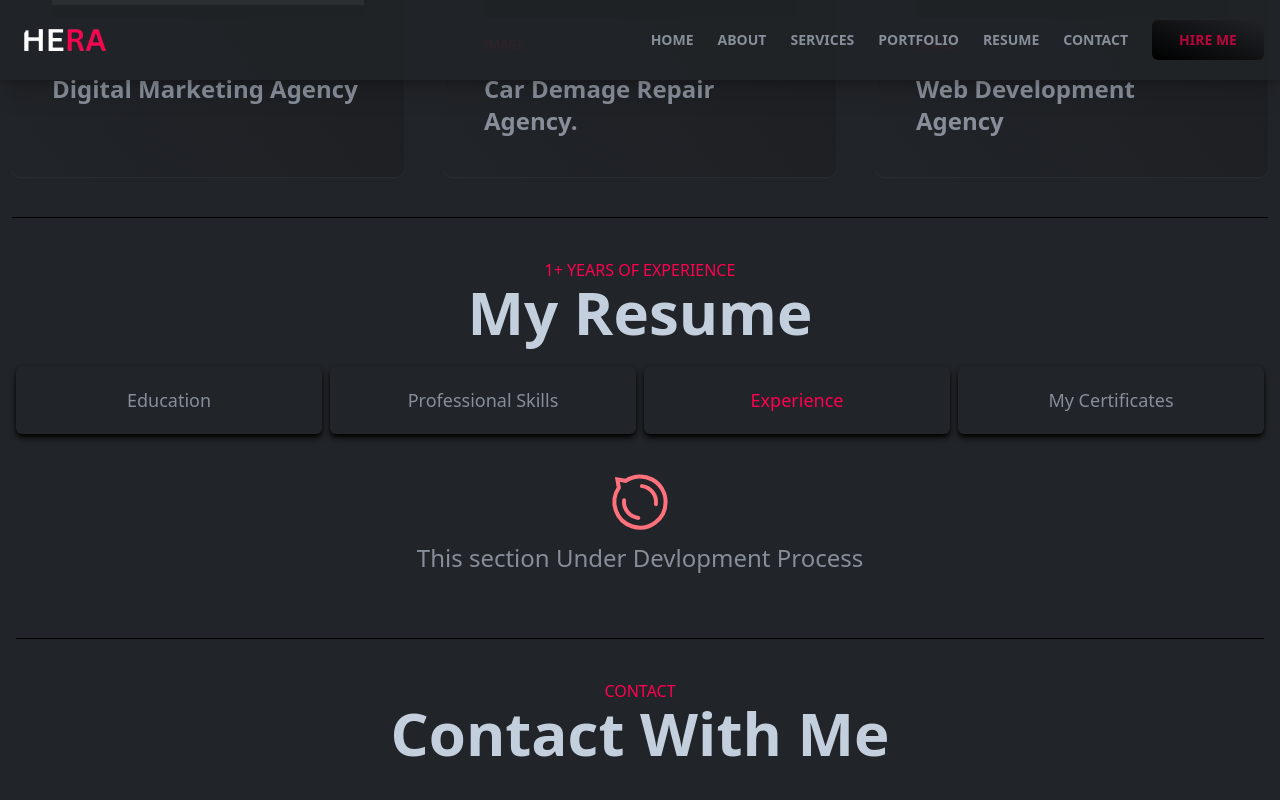
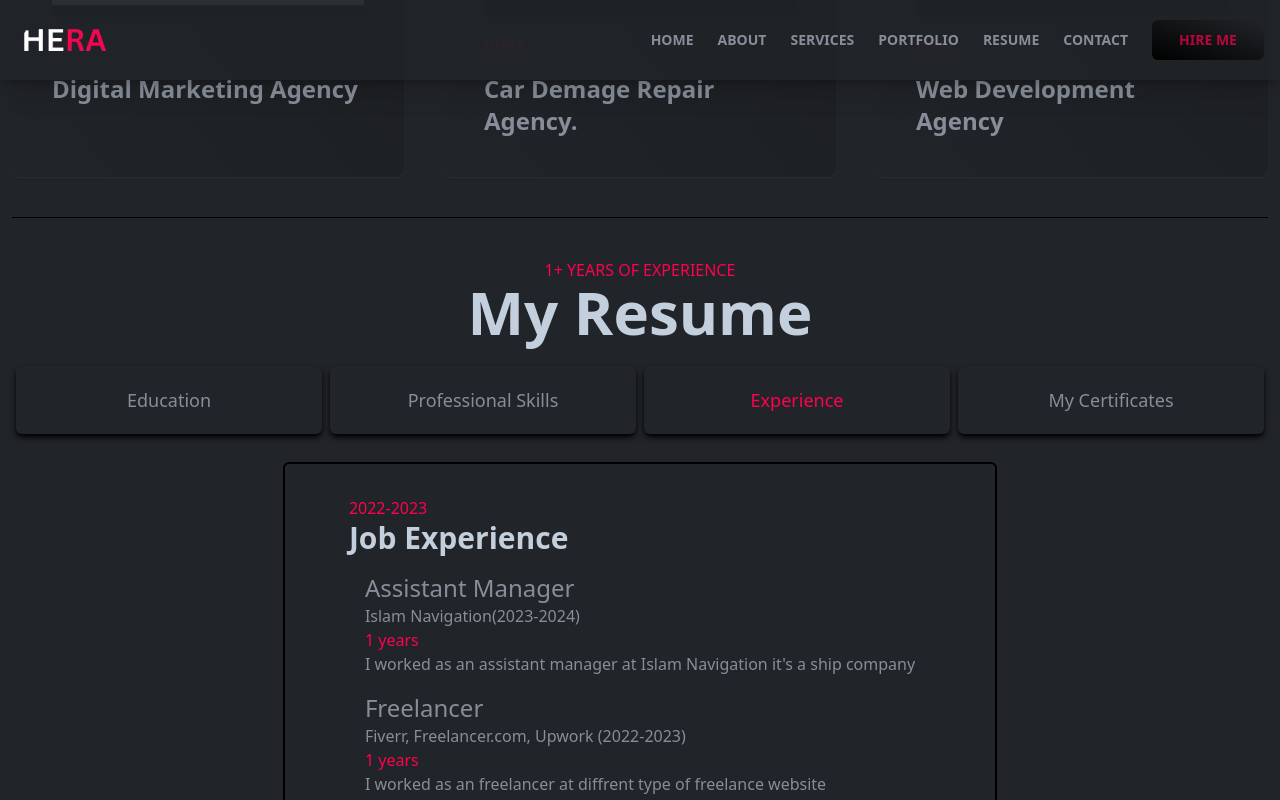
Before and after one commit to swehera/hera-portfolio01, a React (Vite) app: page / in a window 1280 px wide. Both pictures are taken after a click on the item "Experience". Shown: the part 2644-3444 px from the top of the page. Built offline with nearby package versions, Linux system fonts and the light colour scheme.

Commit message:
certificate-exprience-section-work

```diff
--- a/src/assets/getImage.js
+++ b/src/assets/getImage.js
@@ -4,6 +4,9 @@ import imgThree from "./portfolioImages/3.png";
 import imgFour from "./portfolioImages/4.jpg";
 import imgFive from "./portfolioImages/5.jpg";
 import imgSix from "./portfolioImages/6.jpg";
+import diploma from "./certificates/diploma.png";
+import freecodecamp from "./certificates/freecodecamp.png";
 import contact from "./contact1.png";
 
 export { imgOne, imgTwo, imgThree, imgFour, imgFive, imgSix, contact };
+export { freecodecamp, diploma };
--- a/src/components/Header.jsx
+++ b/src/components/Header.jsx
@@ -61,7 +61,7 @@ const Header = () => {
             initial={{ x: -40, opacity: 0 }}
             animate={{ x: 0, opacity: 1 }}
             transition={{ duration: 0.5 }}
-            className="w-96 min-h-screen bg-primaryColor p-10 flex flex-col gap-5"
+            className="w-full min-h-screen bg-primaryColor p-10 flex flex-col gap-5"
           >
             <div className="flex items-center justify-between">
               <img src={logo} alt="logo" className="w-20" />
--- a/src/components/Hero.jsx
+++ b/src/components/Hero.jsx
@@ -14,7 +14,7 @@ const Hero = () => {
 
   return (
     <section name="hero">
-      <div className="w-full px-10 md:px-0  bg-primaryColor md:bg-hero-image lg:bg-hero-image bg-cover z-40">
+      <div className="w-full px-10  md:px-2 lg:px-10  bg-primaryColor md:bg-hero-image lg:bg-hero-image bg-cover z-40">
         <Container className="py-20">
           <div className=" md:w-2/3 flex flex-col gap-y-5">
             <p className="text-sm md:text-base animate-pulse   text-lightText uppercase">
--- a/src/components/ui/Certificates.jsx
+++ b/src/components/ui/Certificates.jsx
@@ -1,22 +1,25 @@
 import React from "react";
-import { Discuss } from "react-loader-spinner";
+import { certificateData } from "../../constant/data";
 
 const Certificates = () => {
   return (
-    <div className=" flex flex-col justify-center items-center mt-5">
-      <div>
-        <Discuss
-          visible={true}
-          height="80"
-          width="80"
-          ariaLabel="discuss-loading"
-          wrapperStyle={{}}
-          wrapperClass="discuss-wrapper"
-          color="designColor"
-          backgroundColor="#F4442E"
-        />
-      </div>
-      <p className=" text-2xl">This section Under Devlopment Process</p>
+    <div className=" grid grid-cols-1 md:grid-cols-2 p-3  gap-2 justify-center items-center mt-5">
+      {certificateData.map((item) => (
+        <div className=" flex justify-center items-center gap-2 ">
+          <div
+            key={item.id}
+            className=" border-solid border-2 border-black p-3 rounded-md "
+          >
+            <div className=" overflow-hidden">
+              <img
+                src={item.img}
+                alt="diploma-certificate"
+                className=" w-auto md:w-[450px] rounded-md hover:scale-125 duration-300"
+              />
+            </div>
+          </div>
+        </div>
+      ))}
     </div>
   );
 };
--- a/src/components/ui/Experience.jsx
+++ b/src/components/ui/Experience.jsx
@@ -1,23 +1,41 @@
 import React from "react";
 import Title from "./Title";
 import { Discuss } from "react-loader-spinner";
+import Subtitle from "./Subtitle";
 
 const Experience = () => {
   return (
-    <div className=" flex flex-col justify-center items-center mt-5">
-      <div>
-        <Discuss
-          visible={true}
-          height="80"
-          width="80"
-          ariaLabel="discuss-loading"
-          wrapperStyle={{}}
-          wrapperClass="discuss-wrapper"
-          color="designColor"
-          backgroundColor="#F4442E"
-        />
+    <div className=" flex flex-col justify-center items-center mt-5 ">
+      <div className=" border-solid border-2 border-black rounded-md ">
+        <div className="  w-full  md:w-full mb-5">
+          <div className="flex items-center mt-3">
+            <div className="w-full md:w-full px-5 md:px-16 py-5  ">
+              <Subtitle title="2022-2023" />
+              <p className=" text-3xl font-bold text-titleColor">
+                Job Experience
+              </p>
+              <div className=" px-4 mt-4">
+                <p className=" text-2xl">Assistant Manager</p>
+                <p>Islam Navigation(2023-2024)</p>
+                <p className=" text-designColor">1 years</p>
+                <p>
+                  I worked as an assistant manager at Islam Navigation it's a
+                  ship company
+                </p>
+              </div>
+              <div className=" px-4 mt-4">
+                <p className=" text-2xl">Freelancer</p>
+                <p>Fiverr, Freelancer.com, Upwork (2022-2023)</p>
+                <p className=" text-designColor">1 years</p>
+                <p>
+                  I worked as an freelancer at diffrent type of freelance
+                  website
+                </p>
+              </div>
+            </div>
+          </div>
+        </div>
       </div>
-      <p className=" text-2xl">This section Under Devlopment Process</p>
     </div>
   );
 };
--- a/src/constant/data.jsx
+++ b/src/constant/data.jsx
@@ -21,6 +21,8 @@ import {
   imgThree,
   imgTwo,
 } from "../assets/getImage";
+
+import { diploma, freecodecamp } from "../assets/getImage";
 
 export const featuresData = [
   {
@@ -117,3 +119,14 @@ export const portfolioData = [
   },
   */
 ];
+
+export const certificateData = [
+  {
+    id: 1,
+    img: diploma,
+  },
+  {
+    id: 2,
+    img: freecodecamp,
+  },
+];
```
Also changed, not shown: src/assets/certificates/diploma.png (added), src/assets/certificates/freecodecamp.png (added).
